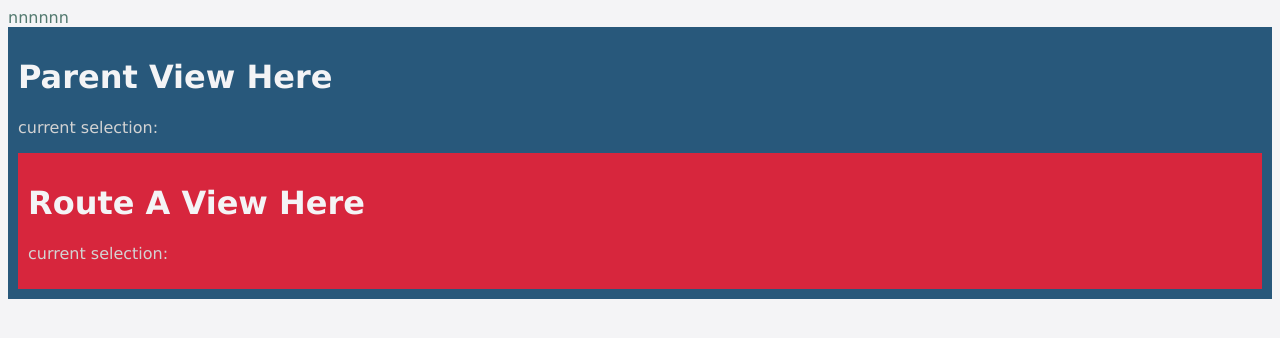
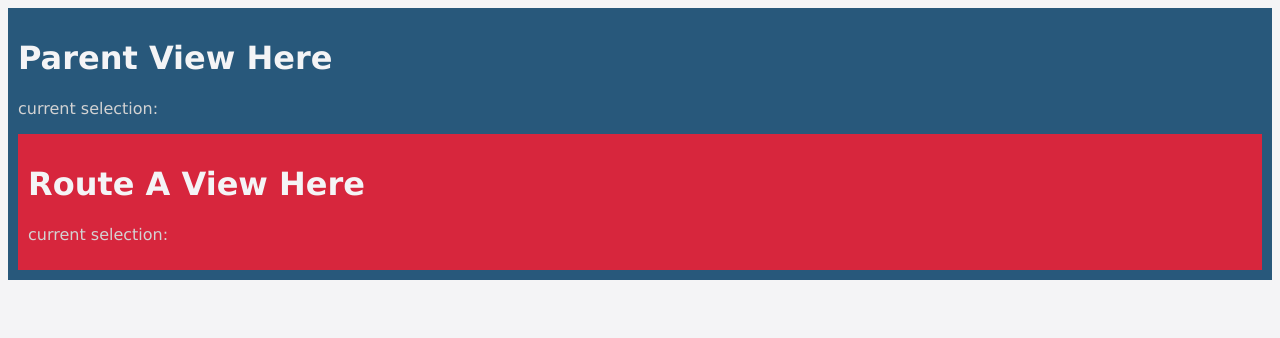
Before and after one commit to rpolevoi/ngMind_Demo-31, a plain HTML site: page index.html in a window 1280 px wide. Drawn offline with Linux system fonts and the light colour scheme; no server answers; files whose address does not match are found by name.

Commit message:
Update index.html

```diff
--- a/index.html
+++ b/index.html
@@ -8,7 +8,6 @@
 </head>
 
 <body>
-    nnnnnn
   <root>Loading...</root>
   <script type="text/javascript" src="inline.js"></script>
   <script type="text/javascript" src="main.bundle.js"></script>
```
